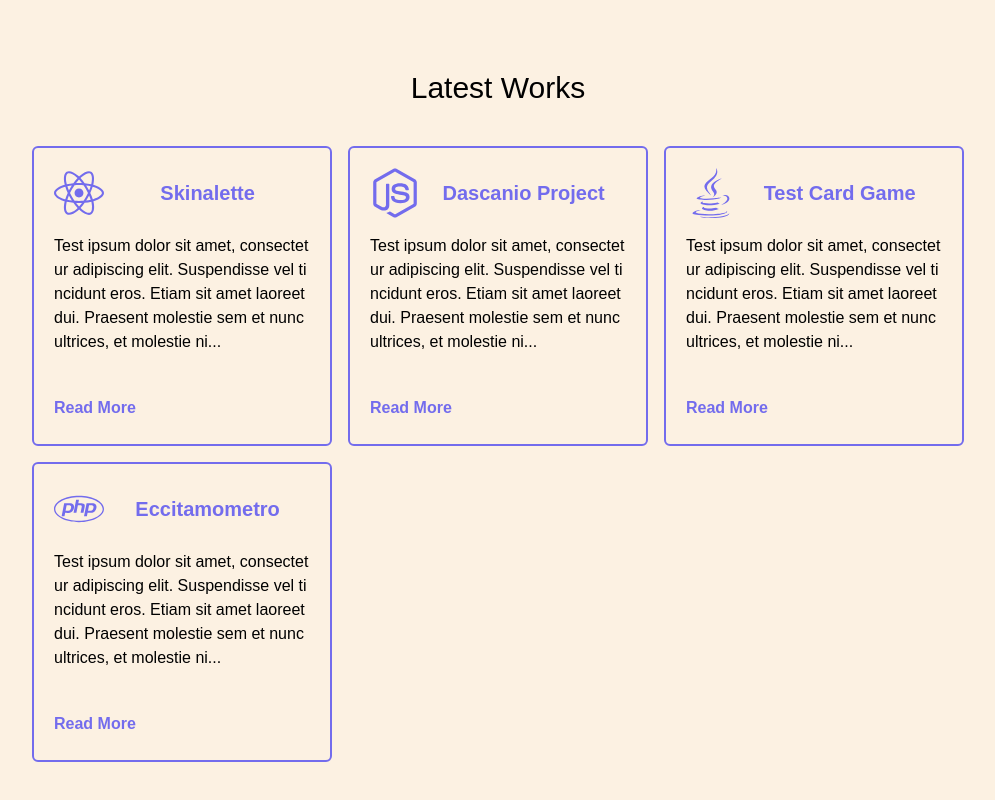
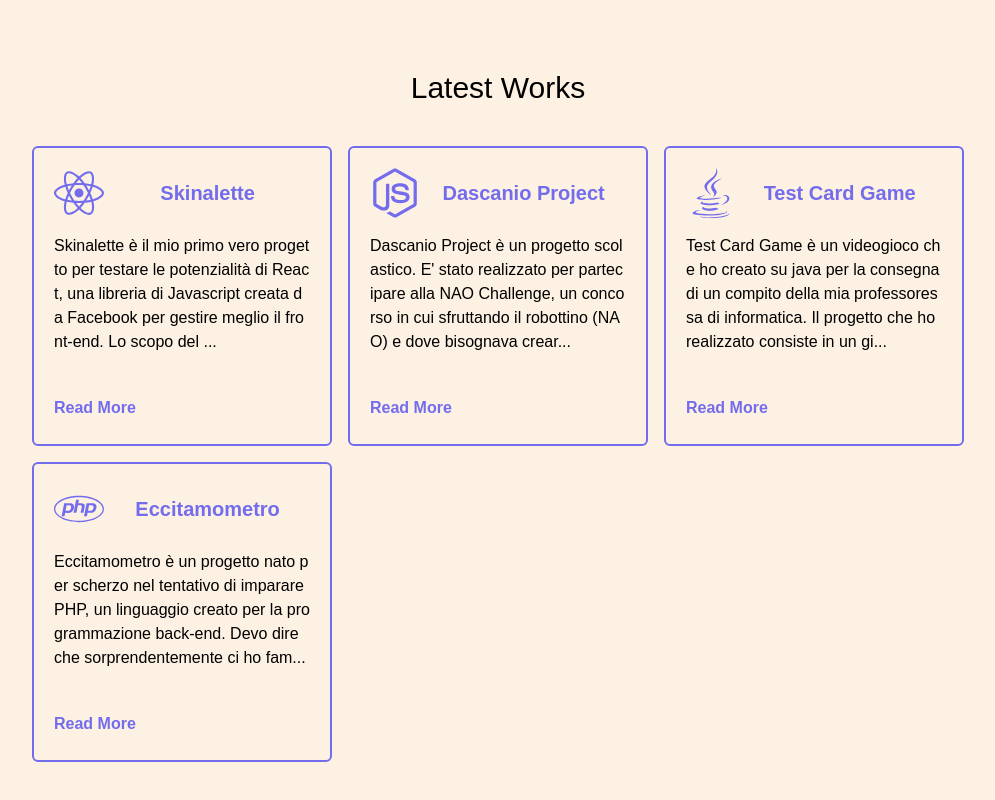
Before and after one commit to caamillo/caamillo.github.io, a React (Create React App) app: page /#/ in a window 1280 px wide. Shown: the part 890-1690 px from the top of the page, without its empty margins (142-1137 px from the left). Built offline with nearby package versions, Linux system fonts and the light colour scheme; a web font is replaced by a local one.

Commit message:
before english lang support

```diff
--- a/src/components/Work.js
+++ b/src/components/Work.js
@@ -13,7 +13,7 @@ function Work({ title, desc, Icon, link }) {
                 </div>
                 <div className="desc text-sm md:text-base space-y-4">
                     <div className="contextDesc break-all">
-                        Test ipsum dolor sit amet, consectetur adipiscing elit. Suspendisse vel tincidunt eros. Etiam sit amet laoreet dui. Praesent molestie sem et nunc ultrices, et molestie nibh
+                        { desc }
                     </div>
                 </div>
                 <Link to = {link} className='text-blurple text-sm md:text-base absolute bottom-0 left-0 font-bold hover:text-darkBlurple transition ease-in-out delay-50'>Read More</Link>
--- a/src/lang/works.json
+++ b/src/lang/works.json
@@ -6,6 +6,8 @@
             "it" : "Skinalette è il mio primo vero progetto per testare le potenzialità di React, una libreria di Javascript creata da Facebook per gestire meglio il front-end. Lo scopo del sito è quello di rendersi utile in quanto strumento per Minecraft, un videogioco sandbox di cui ognuno può creare la propria “skin”, ovvero l’avatar. Lo strumento che ho creato serve essenzialmente per rimpiazzare i colori della skin con altri (anche se in realtà alla fine non rimpiazza il colore con un altro, ma lo rimpiazza con il colore dell’indirizzo di riferimento, il tutto senza utilizzare librerie esterne npm che rischiavano di appesantire la pagina). Il progetto inizialmente mi sembrava banale ma in realtà si è rivelato piuttosto difficile, anche perché non ho mai lavorato con le immagini in questo basso livello di programmazione (bitmap stream). Il mio sito è indirizzato a quelle persone che hanno una skin “semplice”, ovvero un avatar composto da una palette di colori piccola (esempio  5 o 6 colori), poiché altrimenti non farebbe tanta differenza. Concludo dicendo che mi sono veramente tanto divertito e alla fine sbattere la testa su quei flussi ne vale assolutamente la pena.",
             "en" : "test-Eng"
         },
+        "page" : "skinalette",
+        "icon" : 0,
         "link" : "https://github.com/caamillo/skinalette"
     },
     "dascanio" : {
@@ -15,6 +17,8 @@
             "it" : "Dascanio Project è un progetto scolastico. E' stato realizzato per partecipare alla NAO Challenge, un concorso in cui sfruttando il robottino (NAO) e dove bisognava creare un contenuto multimediale da presentare poi alla giuria. il mio compito è stato creare il sito web. Mi sono adoperato in una settimana circa della programmazione di un blog che parlasse del progetto in tutti i suoi aspetti, dal lato puramente informatico alle varie ricerche effettuate. Corradino D’Ascanio, l’ingegnere abruzzese padre della vespa e del primo prototipo di elicottero, è stato il soggetto su cui abbiamo basato il tutto. Sfortunatamente non siamo passati per ragioni di tempo, ma comunque è stata davvero una bella esperienza.",
             "en" : "test-Eng"
         },
+        "page" : "dascanio",
+        "icon" : 1,
         "link" : "https://github.com/caamillo/dascanioproject"
     },
     "testgame" : {
@@ -24,6 +28,8 @@
             "it" : "Test Card Game è un videogioco che ho creato su java per la consegna di un compito della mia professoressa di informatica. Il progetto che ho realizzato consiste in un gioco di carte ispirato a Yu-Gi-Oh!, Hearthstone e Pokemon. Ho utilizzato una libreria grafica (Java Swing) che ho studiato in quel poco tempo, dato che la professoressa non era arrivata a questo argomento e ci ho familiarizzato dopo qualche giorno. Sfortunatamente non sapevo che su Eclipse si potesse scaricare una libreria che mi avrebbe favorito notevolmente col tempo, però alla fine sono soddisfatto del risultato, anche se graficamente è ancora incompleto (dato che non lo aggiorno da allora). Alla fine gestire il layout con questa libreria mi è sembrato più o meno come utilizzare CSS ed ho imparato davvero tante cose. Il Gioco è multiplayer e presenta un’architettura di rete piuttosto buona. Non è la prima volta che provo a creare qualcosa in multiplayer (in passato ho provato a creare un Lupus in Tabula su python), però è la prima volta che provo a farlo appunto su Java. La mia paura erano i thread e la gestione dei giocatori in delle waitroom / gameroom, ma alla fine non si è rivelato troppo complesso. Probabilmente un giorno o l’altro ci rimetterò mano e concluderò il lavoro.",
             "en" : "test-Eng"
         },
+        "page" : "testgame",
+        "icon" : 2,
         "link" : "https://github.com/caamillo/giochetto"
     },
     "eccitamometro" : {
@@ -32,7 +38,9 @@
         "desc" : {
             "it" : "Eccitamometro è un progetto nato per scherzo nel tentativo di imparare PHP, un linguaggio creato per la programmazione back-end. Devo dire che sorprendentemente ci ho familiarizzato subito e per un po’ è anche stato il mio linguaggio preferito. Il progetto in questione consiste in un “social” dove la gente quotidianamente può inserire per 5 volte in un range da 1 a 10  quant’è il suo livello di “eccitazione”. Al momento non posso inserire il collegamento per visualizzare la repo perchè deve essere ancora lievemente aggiustata dato che ho ancora tutto in locale e dovrei trasformare tutto il progetto in un sito statico per far visualizzare come funziona.",
             "en" : "test-Eng"
-        }
-    },
-    "link" : null
+        },
+        "page" : "eccitamometro",
+        "icon" : 3,
+        "link" : null
+    }
 }
--- a/src/pages/Home.js
+++ b/src/pages/Home.js
@@ -27,7 +27,17 @@ import getNight from '../utils/getNight'
 // Components
 import Work from '../components/Work'
 
+// Lang
+import works from '../lang/works.json'
+
 const maxParagraphLegth = 170
+
+const appIcons = [
+    React,
+    Nodejs,
+    Java,
+    Php
+]
 
 function Home({ goto }) {
     const [isNight, setIsNight] = useState(getNight())
@@ -103,10 +113,9 @@ function Home({ goto }) {
                 <h1 className='text-center text-3xl p-10'>Latest Works</h1>
                 <div className="wrapper flex flex-row justify-center">
                     <div className="grid grid-cols-1 md:grid-cols-2 lg:grid-cols-3 gap-4 space-y-3 md:space-y-0 child:w-[250px] child:h-[250px] child:md:w-[300px] child:md:h-[300px]">
-                        <Work title='Skinalette' Icon={ React } link="/works/skinalette" />
-                        <Work title="Dascanio Project" Icon={ Nodejs } link="/works/dascanio" />
-                        <Work title='Test Card Game' Icon={ Java } link="/works/testgame" />
-                        <Work title='Eccitamometro' Icon={ Php } link="/works/eccitamometro" />
+                        {
+                            Object.keys(works).map(x => <Work title={ works[x].title } desc={ works[x].desc.it } Icon={ appIcons[works[x].icon] } link={ '/works/' + works[x].page } key = { works[x].page } />)
+                        }
                     </div>
                 </div>
             </section>
--- a/src/pages/NotFound.js
+++ b/src/pages/NotFound.js
@@ -3,7 +3,7 @@ import { Link } from 'react-router-dom'
 function NotFound() {
 
     return (
-        <div className="wrapper h-[calc(100vh-60px)] md:h-[calc(100vh-120px)]">
+        <div className="wrapper h-[calc(100vh-60px-100px-1.25rem)] md:h-[calc(100vh-120px-70px-1.25rem)]">
             <div className="error flex flex-col justify-center items-center w-full h-full text-center">
                 <h1 className="text-9xl font-bold font-roboto">404</h1>
                 <div className="explain font-roboto">
--- a/src/tailwind/compiled.css
+++ b/src/tailwind/compiled.css
@@ -691,6 +691,14 @@ video {
   height: 25px;
 }
 
+.h-\[calc\(100vh-60px-70px-1\.25rem\)\] {
+  height: calc(100vh - 60px - 70px - 1.25rem);
+}
+
+.h-\[calc\(100vh-60px-100px-1\.25rem\)\] {
+  height: calc(100vh - 60px - 100px - 1.25rem);
+}
+
 .w-\[50px\] {
   width: 50px;
 }
```
